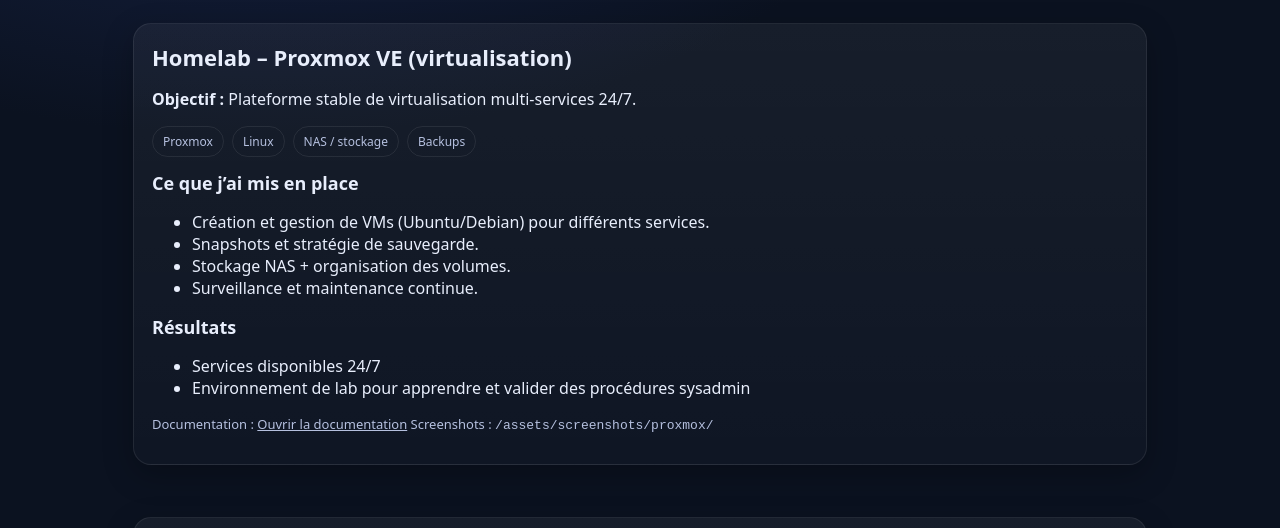
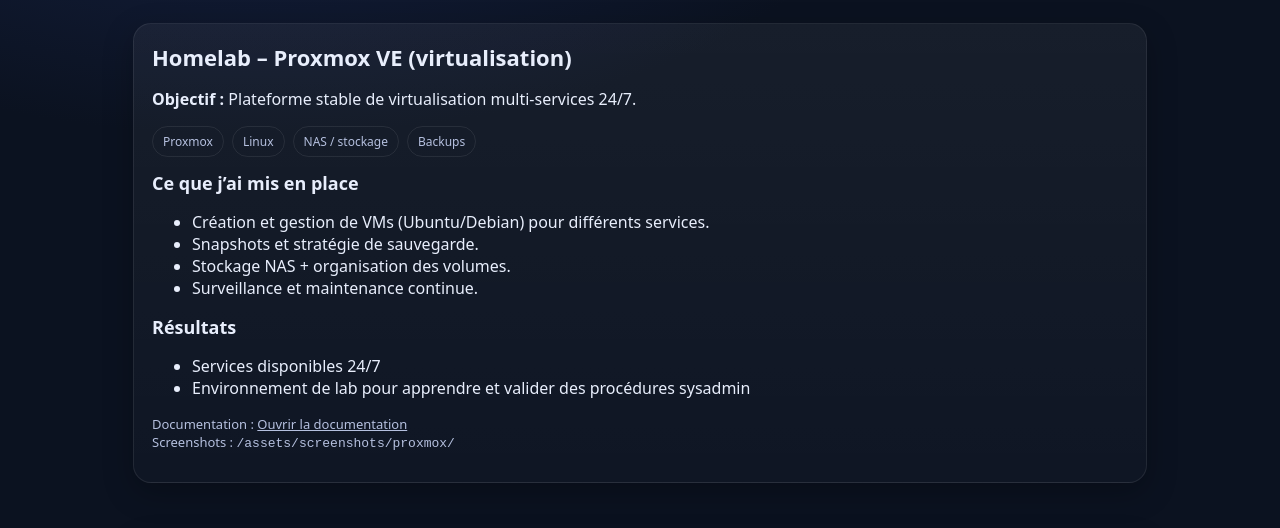
Before and after one commit to YannickCote1997/portfolio, a plain HTML site: page projects.html in a window 1280 px wide. Shown: the part 194-722 px from the top of the page. Drawn offline with Linux system fonts and the light colour scheme.

Commit message:
Update projects.html

```diff
--- a/projects.html
+++ b/projects.html
@@ -51,7 +51,7 @@
         </ul>
 
         <p class="small">
-          Documentation : <a href="docs/proxmox-homelab.md" target="_blank">Ouvrir la documentation</a>
+          Documentation : <a href="docs/proxmox-homelab.md" target="_blank">Ouvrir la documentation</a><br/>
           Screenshots : <code>/assets/screenshots/proxmox/</code>
         </p>
       </div>
```
